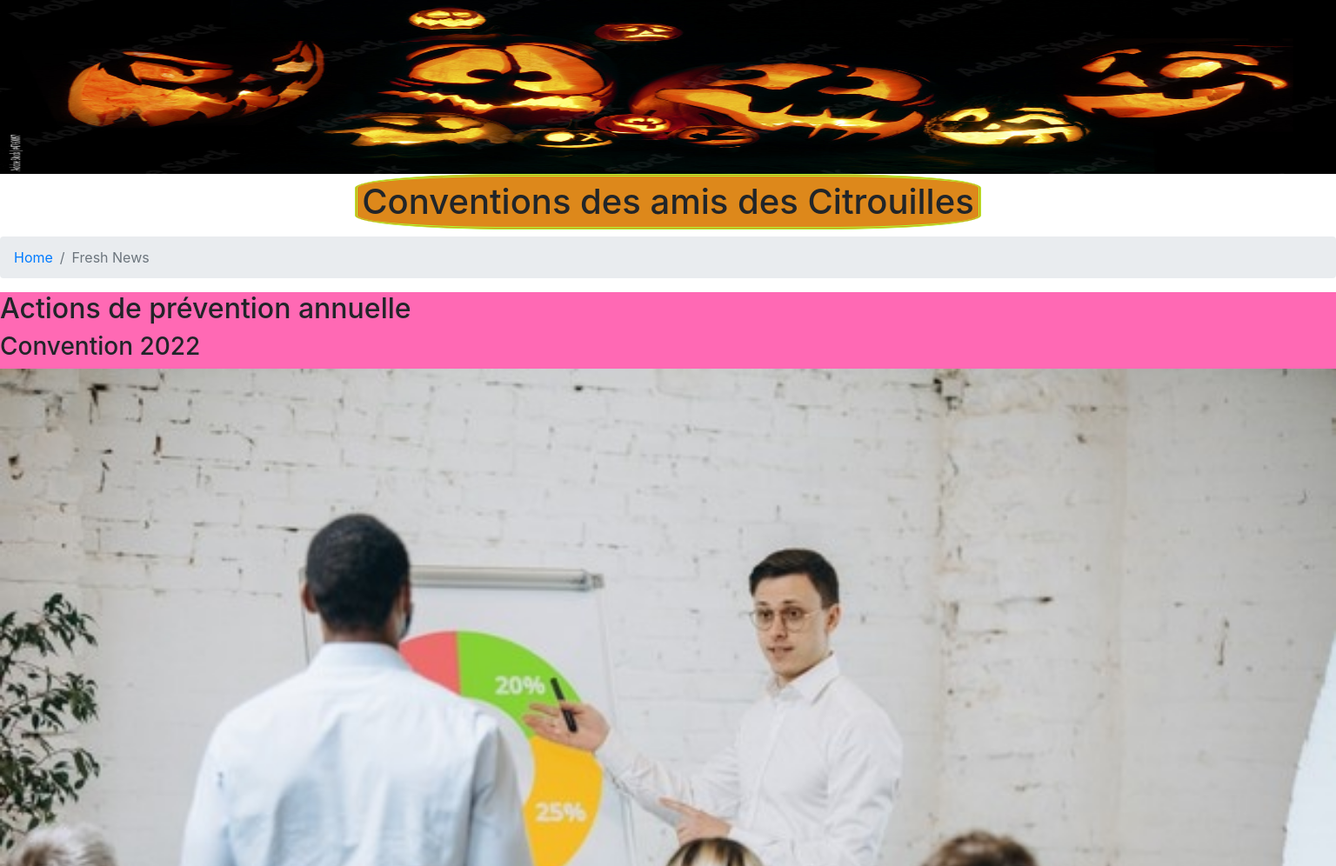
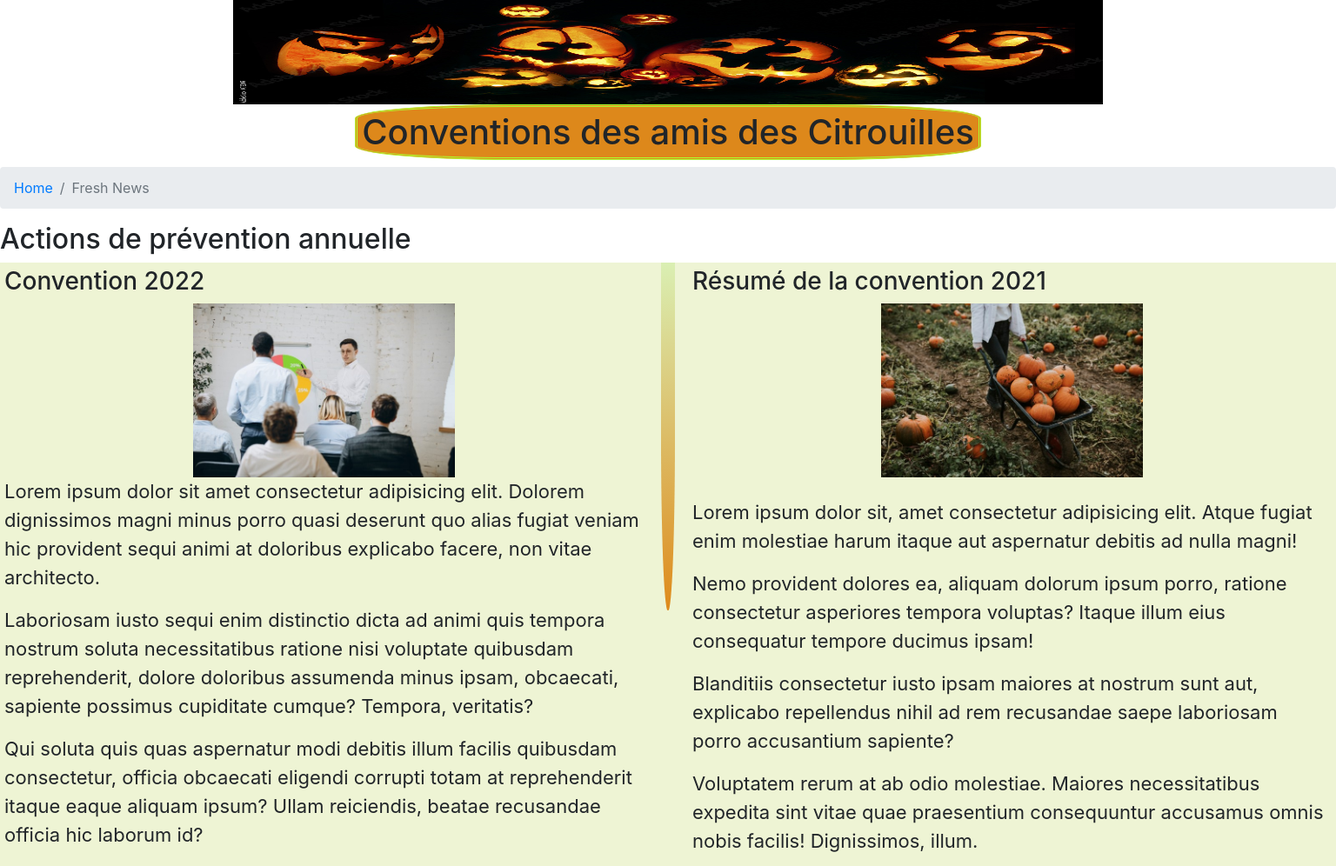
Before and after one commit to CROSSHAIRbe/StudiEval01_HtmlCssBootstrap, a plain HTML site: page news.html in a window 1536 px wide. Shown: the top 996 px of the page at 87% size. Drawn offline with nearby package versions, Linux system fonts and the light colour scheme.

Commit message:
Page News : CSS et Média

```diff
--- a/news.html
+++ b/news.html
@@ -9,7 +9,11 @@
     <title>Convention des Citrouilles</title>
 </head>
 <header>
-    <img src="./images/Halloween.jpg" alt="Bannière Amis des Citrouilles">
+    <div class="banner">
+        <div>
+            <img src="./images/Halloween.jpg" alt="Bannière Amis des Citrouilles">
+        </div>
+    </div>
 </header>
 <body>
     <div>
@@ -20,9 +24,9 @@
             <li class="breadcrumb-item active" aria-current="page">Fresh News</li>
         </ol>
         </nav>
+        <h2>Actions de prévention annuelle</h2>
         <div class="articles">
-            <h2>Actions de prévention annuelle</h2>
-            <article>
+            <div class="article">
                 <h3>Convention 2022</h3>
                 <img src="./images/Convention2022.jpg" alt="Convention 2022">
                 <div>
@@ -30,9 +34,10 @@
                     <p>Laboriosam iusto sequi enim distinctio dicta ad animi quis tempora nostrum soluta necessitatibus ratione nisi voluptate quibusdam reprehenderit, dolore doloribus assumenda minus ipsam, obcaecati, sapiente possimus cupiditate cumque? Tempora, veritatis?</p>
                     <p>Qui soluta quis quas aspernatur modi debitis illum facilis quibusdam consectetur, officia obcaecati eligendi corrupti totam at reprehenderit itaque eaque aliquam ipsum? Ullam reiciendis, beatae recusandae officia hic laborum id?</p>
                 </div>
-
-            </article>
-            <article>
+            </div>
+            <div class="hSpacer"></div>
+            <div class="vSpacer"></div>
+            <div class="article">
                 <h3>Résumé de la convention 2021</h3>
                 <img src="./images/Potiron.jpg" alt="La convention 2021"><br>
                 <div>
@@ -43,8 +48,9 @@
                     <p>Voluptatem rerum at ab odio molestiae. Maiores necessitatibus expedita sint vitae quae praesentium consequuntur accusamus omnis nobis facilis! Dignissimos, illum.</p>
                     <p>Maiores accusamus sed excepturi hic, molestiae quis, distinctio culpa id optio at aspernatur tempora numquam, non fuga eaque quo voluptatibus?</p>
                 </div>
-            </article>
+            </div>
         </div>
     </div>
+    <footer class="text-center">© 2021 - Copyright Alexandre PIAT</footer>
 </body>
 </html>
--- a/style.css
+++ b/style.css
@@ -1,9 +1,9 @@
 /* CSS HEX */
---space-cadet: #2d3142ff; /*Gris sombre*/
---independence: #4f5d75ff; /*Gris clair*/
---light-goldenrod-yellow: #eef4d4ff; /*Gris-Vert*/
---tea-green: #daefb3ff; /*Vert d'eau*/
---fulvous: #dd881bff; /*Pumkins orange*/
+--space-cadet: #2d3142; /*Gris sombre*/
+--independence: #4f5d75; /*Gris clair*/
+--light-goldenrod-yellow: #eef4d4; /*Gris-Vert*/
+--tea-green: #daefb3; /*Vert d'eau*/
+--fulvous: #dd881b; /*Pumkins orange*/
 
 body {
     font-size: 1.5rem;
@@ -13,6 +13,21 @@ body {
 
 body>div {
     width: 100%;
+}
+
+header>div>div>img {
+    width: 100%;
+    height: 15vh;
+    max-width: 1000px;
+    max-height: 200px;
+    margin: auto;
+    display: flex;
+    justify-content:center;
+}
+
+header>img {
+    width: 100%;
+    /*overflow-y: hidden;*/
 }
 
 h1 {
@@ -25,33 +40,64 @@ h1 {
     background-color: #dd881b;
 }
 
-header {
-    width: 100%;
-    height: 15%;
-    margin: auto;
-}
-
-header>img {
-    width: 100vw;
-    max-height: 200px;
-    overflow-y: hidden;
+.article {
+    display: flex;
+    flex-direction: column;
 }
 
 .articles {
     width: 100%;
     margin: auto;
-    background-color: lightseagreen;/* temp pour visu div*/
+    background-color: #eef4d4;
 }
 
-div.articles>article>img {
-    /*margin: auto;*/
-    width: 100%;
-    max-height: 20%;
+p {
+    font-size: 22px;
 }
 
-@media screen and (min-width: 769px){
+div.article>img {
+    align-self: center;
+    max-height: 25vh;
+}
+
+.hSpacer {
+    background: linear-gradient(90deg, #daefb3 0%, #de8a1b 100%);
+    width: 100vw;
+    height: 2vh;
+    border-radius: 0 65% 35% 0;
+    margin-top: 2vh;
+    margin-bottom: 1vh;
+}
+
+footer {
+        background-color: #daefb3;
+}
+
+@media screen and (min-width: 1300px){
     .articles {
-        background-color: hotpink;/* temp pour visu div*/
+        background-color:  #eef4d4;
         width: 100vw;
+        display: flex;
+    }
+    .spacer {
+        display: none;
+    }
+    .article {
+        margin: 5px;
+        flex: 1;
+        width: 40%;
+    }
+
+    .hSpacer {
+        display: none;
+    }
+
+    .vSpacer {
+        background: linear-gradient(180deg, #daefb3 0%, #de8a1b 100%);
+        width: 1vw;
+        height: 50vh;
+        border-radius: 0 0 50% 50%;
+        margin-left: 1vw;
+        margin-right: 1vw;
     }
 }
```
